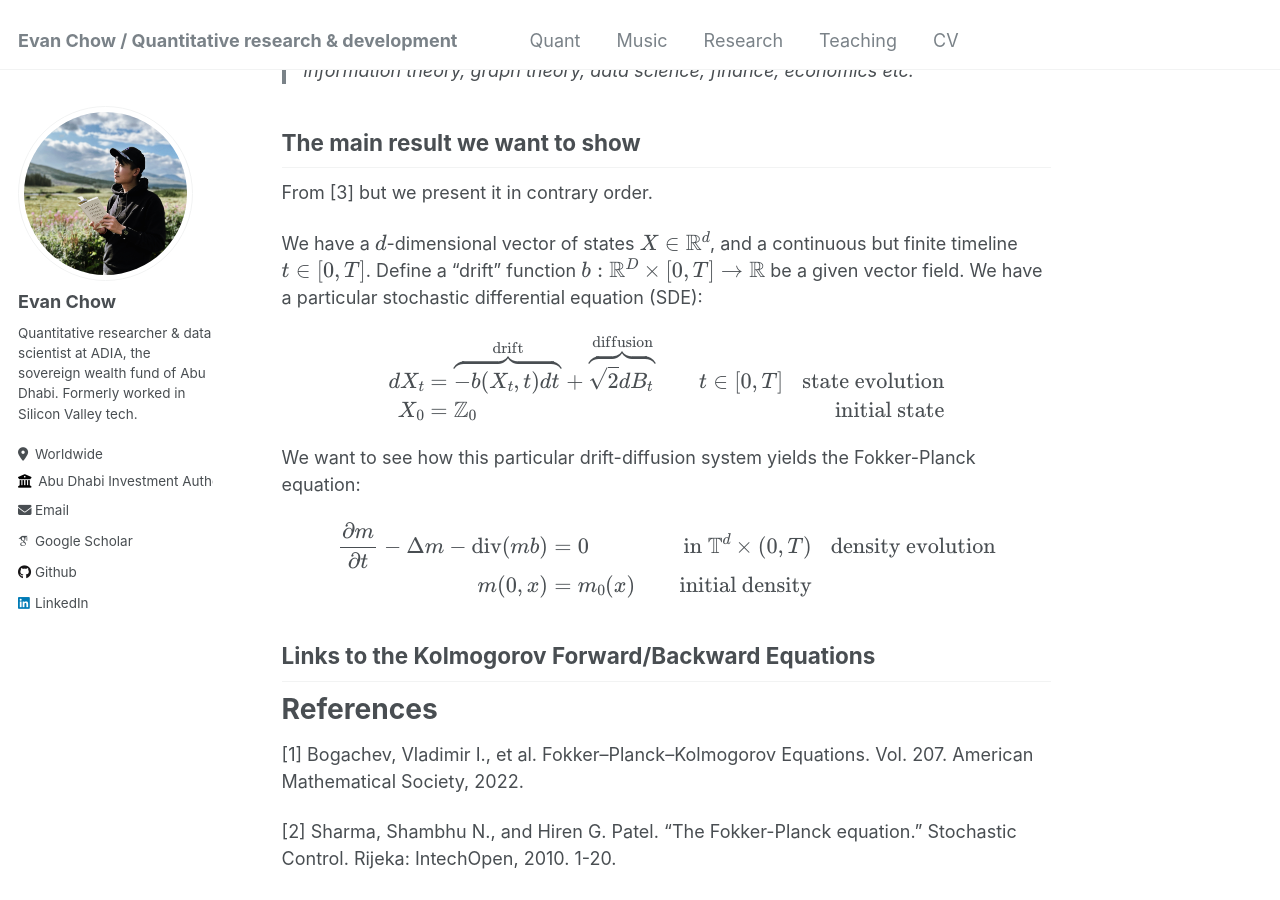
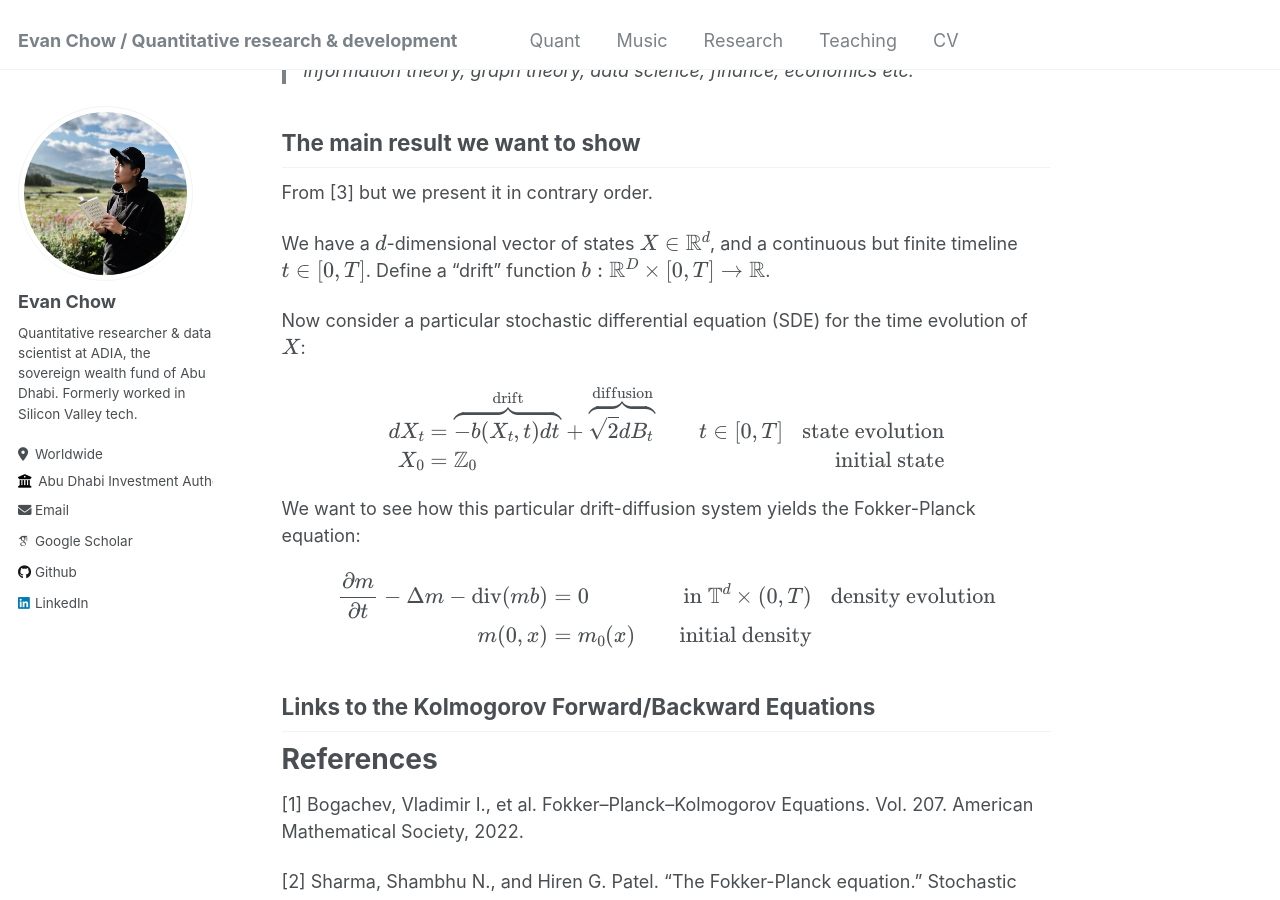
Before and after one commit to evnchw/evnchw.github.io, a Jekyll site: the page built from _quant/20240630_refresher_fokker_planck.md, in a window 1280 px wide and 900 px high, scrolled down 1088 px. Built offline with Jekyll 4.4.1, drawn with Linux system fonts in a browser that asks for light colours; some web fonts are replaced.

Commit message:
Quick commit.

```diff
--- a/_quant/20240630_refresher_fokker_planck.md
+++ b/_quant/20240630_refresher_fokker_planck.md
@@ -29,7 +29,9 @@ From [Wikipedia](https://en.wikipedia.org/wiki/Fokker%E2%80%93Planck_equation):
 
 From [3] but we present it in contrary order.
 
-We have a $$d$$-dimensional vector of states $$X \in \mathbb{R}^d$$, and a continuous but finite timeline $$t \in [0, T]$$. Define a "drift" function $$b: \mathbb{R}^D \times [0, T] \to \mathbb{R}$$ be a given vector field. We have a particular stochastic differential equation (SDE):
+We have a $$d$$-dimensional vector of states $$X \in \mathbb{R}^d$$, and a continuous but finite timeline $$t \in [0, T]$$. Define a "drift" function $$b: \mathbb{R}^D \times [0, T] \to \mathbb{R}$$.
+
+Now consider a particular stochastic differential equation (SDE) for the time evolution of $$X$$:
 
 $$
 \begin{align}
```
